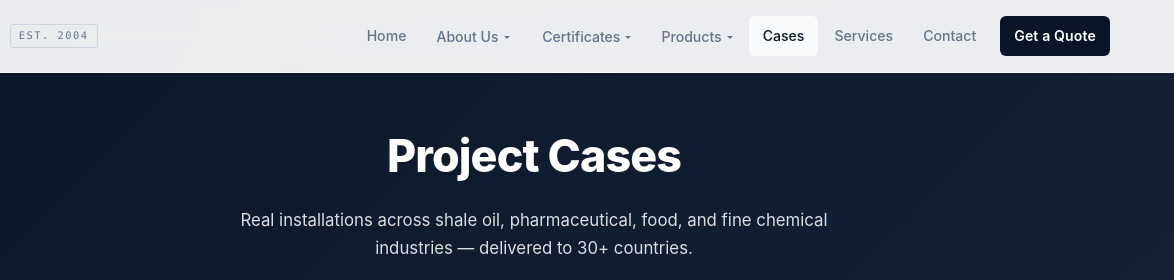
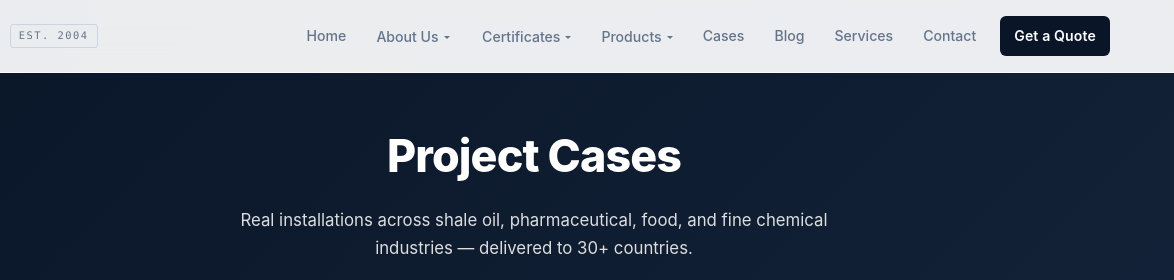
Before and after one commit to whzhengwei/zwreactor, a plain HTML site: page cases.html in a window 1280 px wide. Shown: the top 280 px of the page, 106-1280 px from the left. Drawn offline with Linux system fonts and the light colour scheme.

Commit message:
SEO优化: 更新博客页面head和footer结构，添加Blog导航菜单

```diff
--- a/cases.html
+++ b/cases.html
@@ -36,7 +36,7 @@
           <li><a href="products/nylon66-resin-reactor.html">Nylon 66 Resin Reactor</a></li>
         </ul>
       </div>
-      <a href="cases.html" class="nav-link active">Cases</a>
+      <a href="cases.html" class="nav-link">Cases</a><a href="blog/" class="nav-link">Blog</a>
       <a href="services.html" class="nav-link">Services</a>
       <a href="contact.html" class="nav-link">Contact</a>
       <a href="reactor-inquiry-form.html" class="nav-link nav-cta">Get a Quote</a>
```
